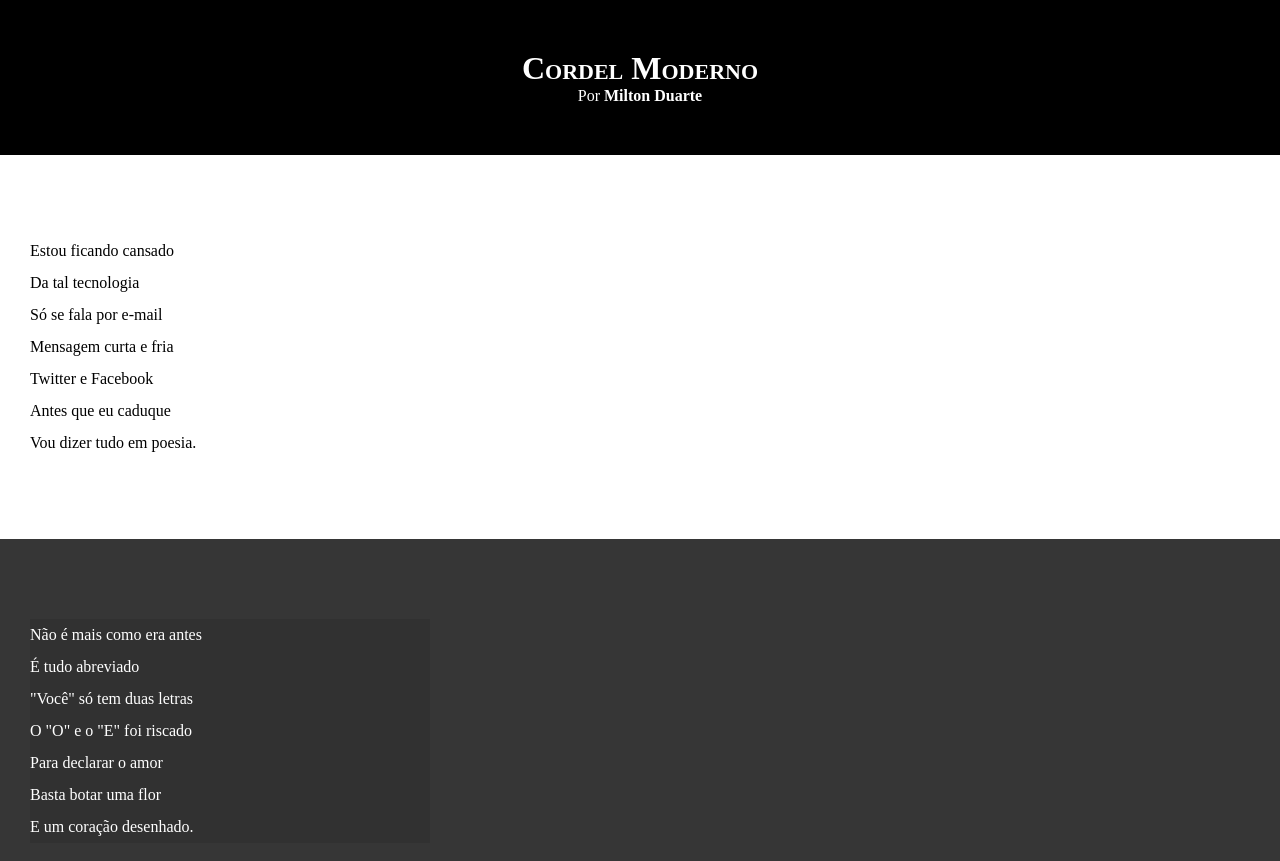
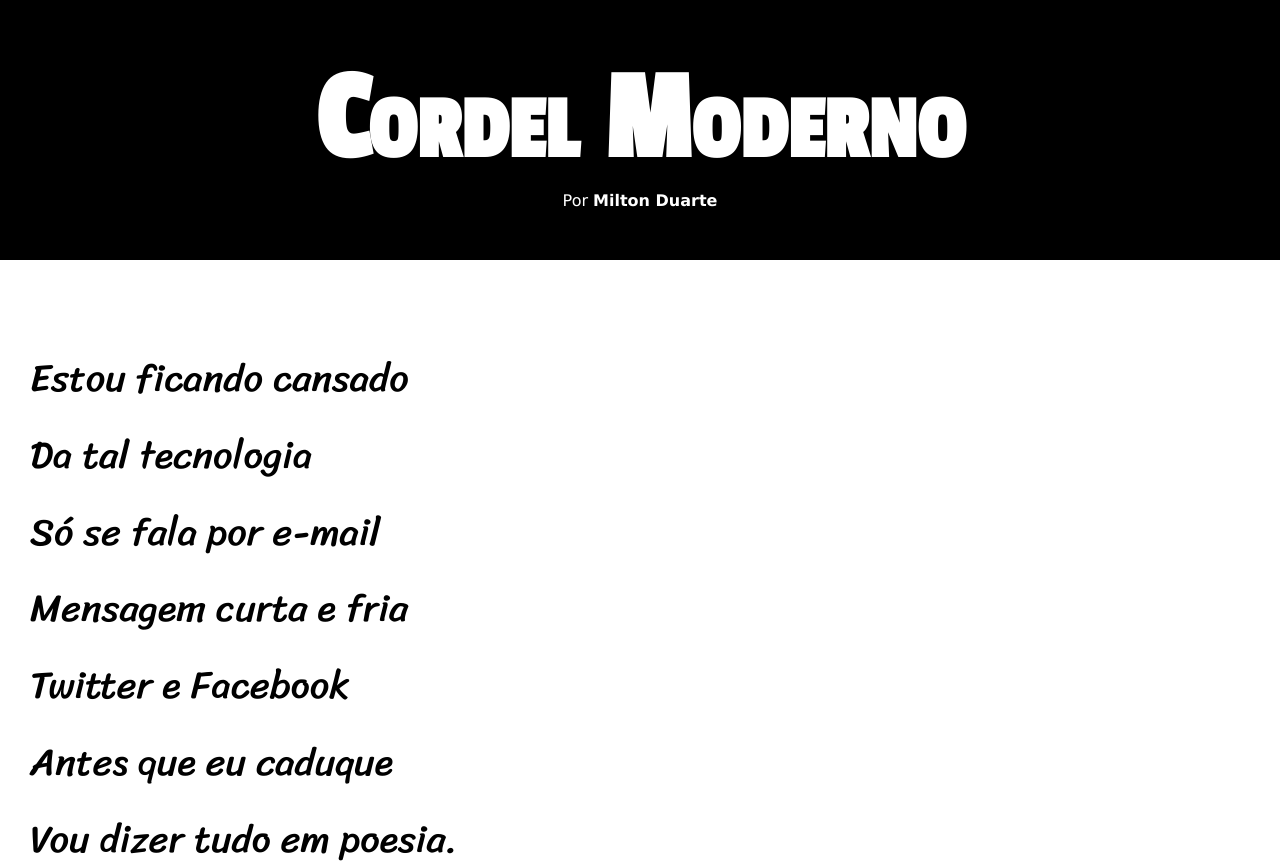
Before and after one commit to Ericlecio/Projeto-Cordel, a plain HTML site: page index.html in a window 1280 px wide. Shown: the top 861 px of the page. Drawn offline with Linux system fonts and the light colour scheme.

Commit message:
Atualizei estilos

```diff
--- a/style.css
+++ b/style.css
@@ -1,58 +1,80 @@
 @charset "UTF-8";
+@import url('https://fonts.googleapis.com/css2?family=Passion+One&display=swap');
+@import url('https://fonts.googleapis.com/css2?family=Sriracha&display=swap');
 
-*{
+
+:root {
+    --font1: Verdana, Geneva, Tahoma, sans-serif;
+    --font2: 'Passion One', cursive;
+    --font3: 'Sriracha', cursive;
+}
+
+* {
     margin: 0px;
     padding: 0px;
 }
 
-html, body{
+html,
+body {
     min-height: 100vh;
     background-color: darkgray;
+    font-family: var(--font1);
 }
-header{
+
+header {
     background-color: black;
     color: white;
     text-align: center;
 }
-header > h1{
+
+header>h1 {
     padding-top: 50px;
-    font-variant: small-caps ;
+    font-variant: small-caps;
+    font-family: var(--font2);
+    font-size: 10vw;
 }
-header > p {
+
+header>p {
     padding-bottom: 50px;
 }
 
-a{
+a {
     color: white;
     text-decoration: none;
     font-weight: bold;
 }
-a:hover{
+
+a:hover {
     text-decoration: underline;
 }
 
-section{
+section {
     padding-top: 10vh;
     padding-bottom: 10vh;
     line-height: 2em;
     padding-left: 30px;
+    font-family: var(--font3);
+    font-size: 3vw;
 }
 
-section.normal{
+section.normal {
     background-color: white;
     color: black;
 }
 
-section.imagem{
+section.imagem {
     background-color: rgb(54, 54, 54);
     color: white;
 }
-section.imagem >p {
+
+section.imagem>p {
+    display: inline-block;
+    padding: 5px;
     background-color: rgba(0, 0, 0, 0.089);
     width: 400px;
 }
 
-footer{
+footer {
     background-color: black;
     text-align: center;
     color: white;
```
